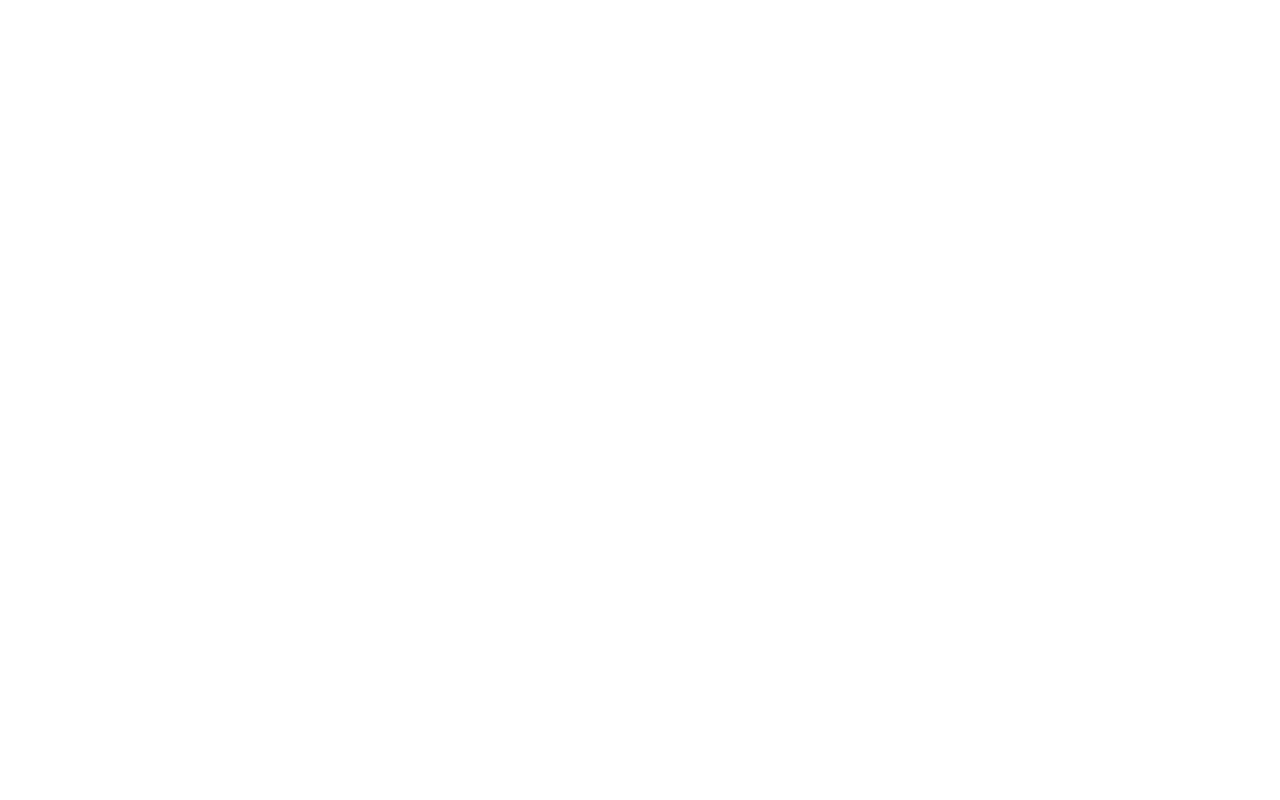
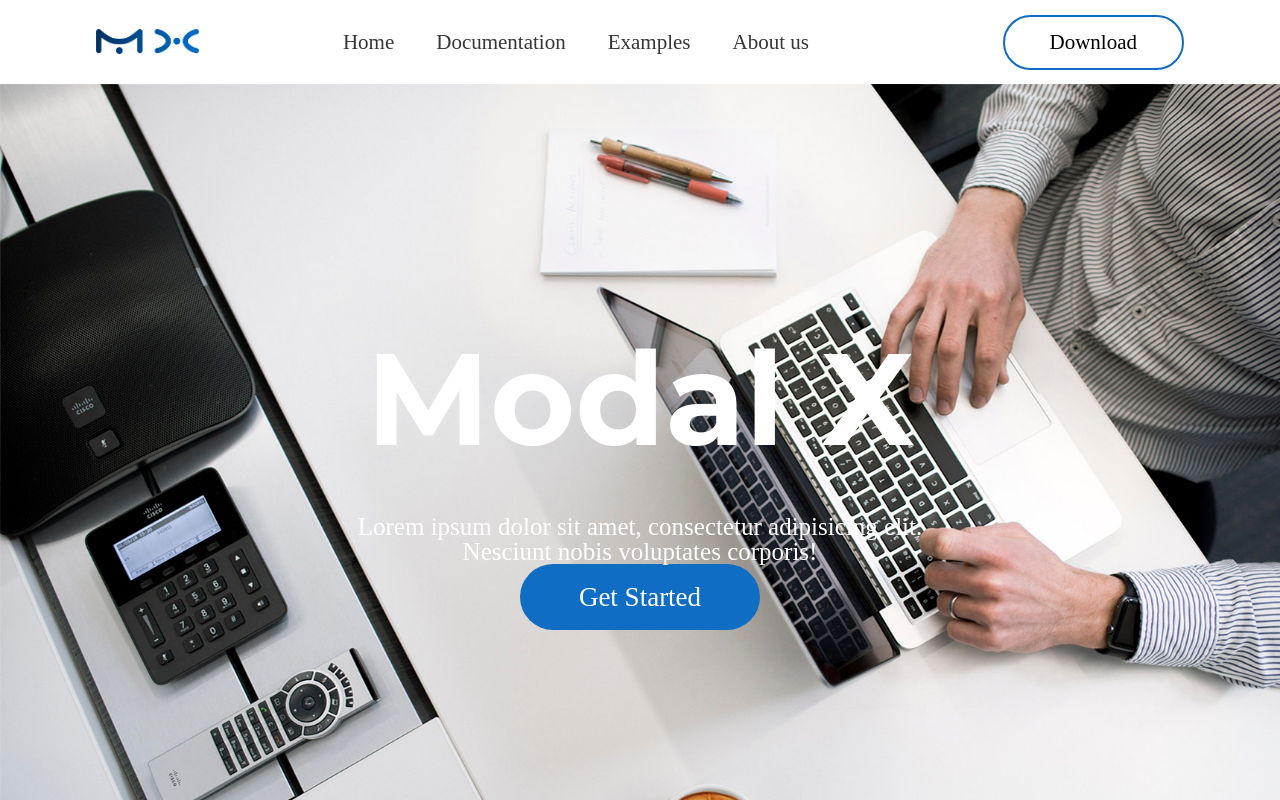
Before and after one commit to V1be-Official/ModalX, a plain HTML site: page app/templates/about.html in a window 1280 px wide. Drawn offline with Linux system fonts and the light colour scheme.

Commit message:
Main in Aabour

```diff
--- a/app/sass/about.sass
+++ b/app/sass/about.sass
@@ -1,5 +1,84 @@
 @import 'vars'
 @import 'fonts'
+@import '_media'
+html
+    overflow-x: hidden
+    min-width: 320px
+    font-size: 16px
+    font-weight: 400
+    font-family: 'Montserrat', sans-serif
+a
+    text-decoration: none
+.btn
+    display: inline-block
+    padding: 15px 45px
+    border: 2px solid $main-color
+    border-radius: 30px
+    font-size: 21px
+    color: #000
+    transition: .25s
+    &:hover
+        background-color: $main-color
+        color: #fff
+.ModalX-logo
+    display: inline-flex
+    height: 25px
+.nav
+    display: flex
+    position: fixed
+    align-items: center
+    justify-content: space-between
+    width: 85%
+    left: 50%
+    top: 0
+    transform: translateX(-50%)
+    padding: 15px 0
+    &-menu
+        display: flex
+        align-items: center
+        &-item
+            margin: 0 21px
+            font-size: 21px
+            color: $text-color
+            transition: .2s
+            &:hover
+                color: $main-color
+    .links
+        .git
+            margin: 0 10px
+            color: #000
+        .telegram
+            margin-right: 30px
+            color: #12a4da
+        .git, .telegram
+            font-size: 23px
 .first_block
-	width: 100%
-	background-image: url('../../src/images/man.jpg')
+	width: 100vw
+	height: calc(100vh - 84px)
+	margin-top: 84px
+	background-image: url('../img/man.jpg')
+	background-size: cover
+.first_block
+	h1
+		text-align: center
+		font-size: 130px
+		color: white
+		font-weight: bold
+		font-family: Montserrat
+		padding-top: 250px
+.first_block
+	p
+		text-align: center
+		color: white
+		font-size: 25px
+		margin-top: 50px
+.button_main
+	width: 240px
+	height: 66px
+	border-radius: 40px
+	background-color: #0f6dc4
+	text-align: center
+	line-height: 66px
+	font-size: 27px
+	margin: 0 auto
+	color: white
--- a/app/templates/about.html
+++ b/app/templates/about.html
@@ -3,10 +3,42 @@
 <head>
 	<meta charset="UTF-8">
 	<title>About us</title>
+	<link rel="stylesheet" type="text/css" href="../css/main.css">
+	<link rel="stylesheet" type="text/css" href="../css/about.css">
+	<link rel="stylesheet" type="text/css" href="../css/reset.css">
+	<link href="https://fonts.googleapis.com/css?family=Montserrat:400,500,700,800&display=swap" rel="stylesheet">
 </head>
 <body>
+	<nav class="nav">
+		<a href="index.html"><img class="ModalX-logo" src="../img/MX.png" alt="Logo"></a>
+		<ul class="nav-menu">
+			<a href="#" class="nav-menu-item">
+				<li>Home</li>
+			</a>
+			<a href="#" class="nav-menu-item">
+				<li>Documentation</li>
+			</a>
+			<a href="#" class="nav-menu-item">
+				<li>Examples</li>
+			</a>
+			<a href="#" class="nav-menu-item">
+				<li>About us</li>
+			</a>
+		</ul>
+		<div class="links">
+			<a class="git" href="#"><i class="fab fa-github"></i></a>
+			<a class="telegram" href="#"><i class="fab fa-telegram"></i></a>
+			<a href="#" class="btn download">Download</a>
+		</div>
+
+	</nav>
 	<div class="first_block">
-
+		<h1>Modal X</h1>
+		<p>Lorem ipsum dolor sit amet, consectetur adipisicing elit.
+		<br> Nesciunt nobis voluptates corporis! </p>
+		<div class="button_main">
+			Get Started
+		</div>
 	</div>
 </body>
 </html>
```
Also changed, not shown: app/css/about.css, app/img/mac.jpg (added), app/img/man.jpg (added), 1 other file.
